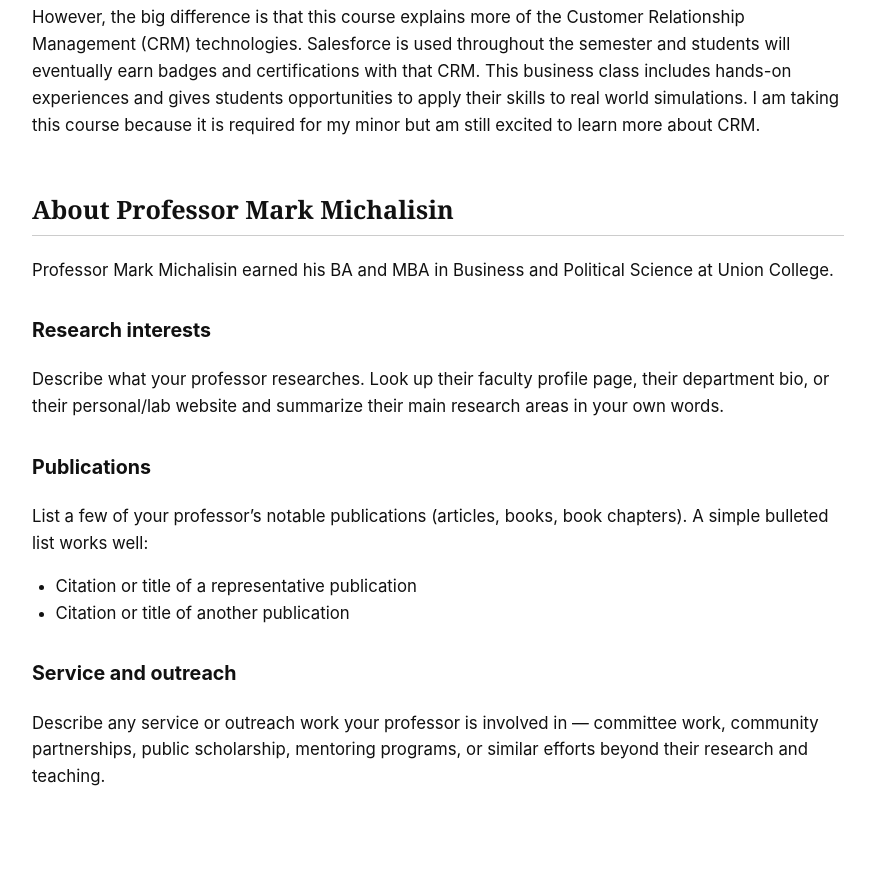
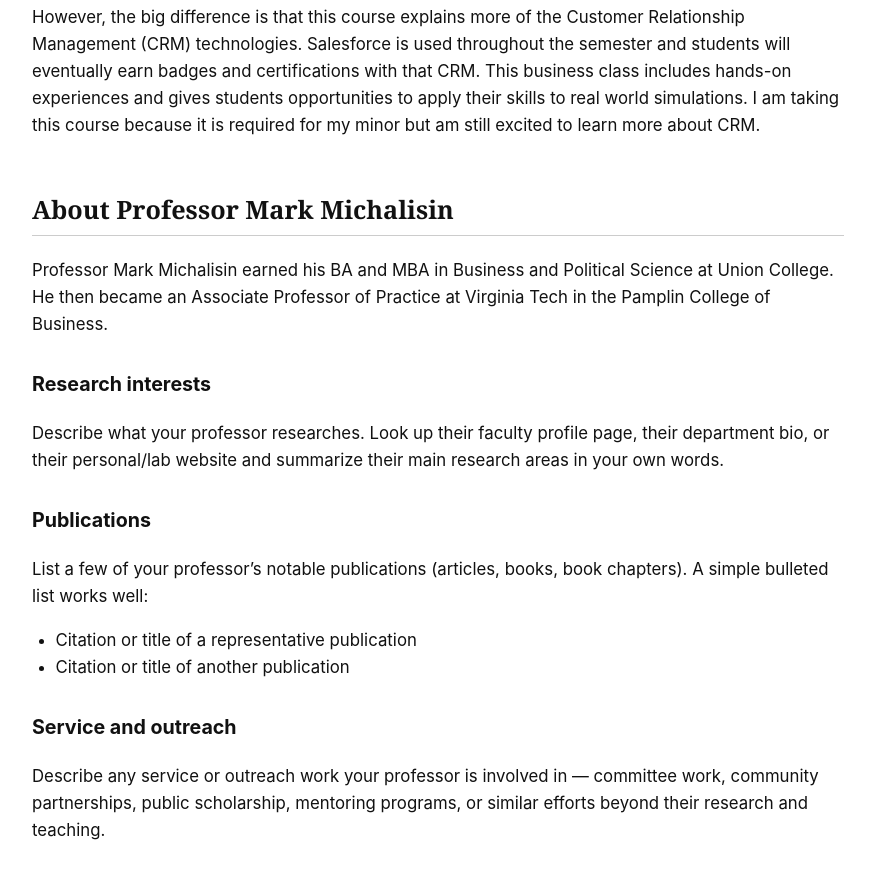
Before and after one commit to annaolszowy27/myawesomesemester, a Jekyll site: the page built from _courses/course-05.md, in a window 1280 px wide and 900 px high, scrolled down 470 px. Shown: the top 879 px of the window, without its empty margins (202-1071 px from the left). Built offline with Jekyll 4.4.1, drawn with Linux system fonts in a browser that asks for light colours.

Commit message:
Update course-05.md

```diff
--- a/_courses/course-05.md
+++ b/_courses/course-05.md
@@ -16,7 +16,7 @@ Similar to Principles of Professional Selling, Sales Technology explains the pro
 
 ## About Professor Mark Michalisin
 
-Professor Mark Michalisin earned his BA and MBA in Business and Political Science at Union College.
+Professor Mark Michalisin earned his BA and MBA in Business and Political Science at Union College. He then became an Associate Professor of Practice at Virginia Tech in the Pamplin College of Business.
 
 ### Research interests
 
```
